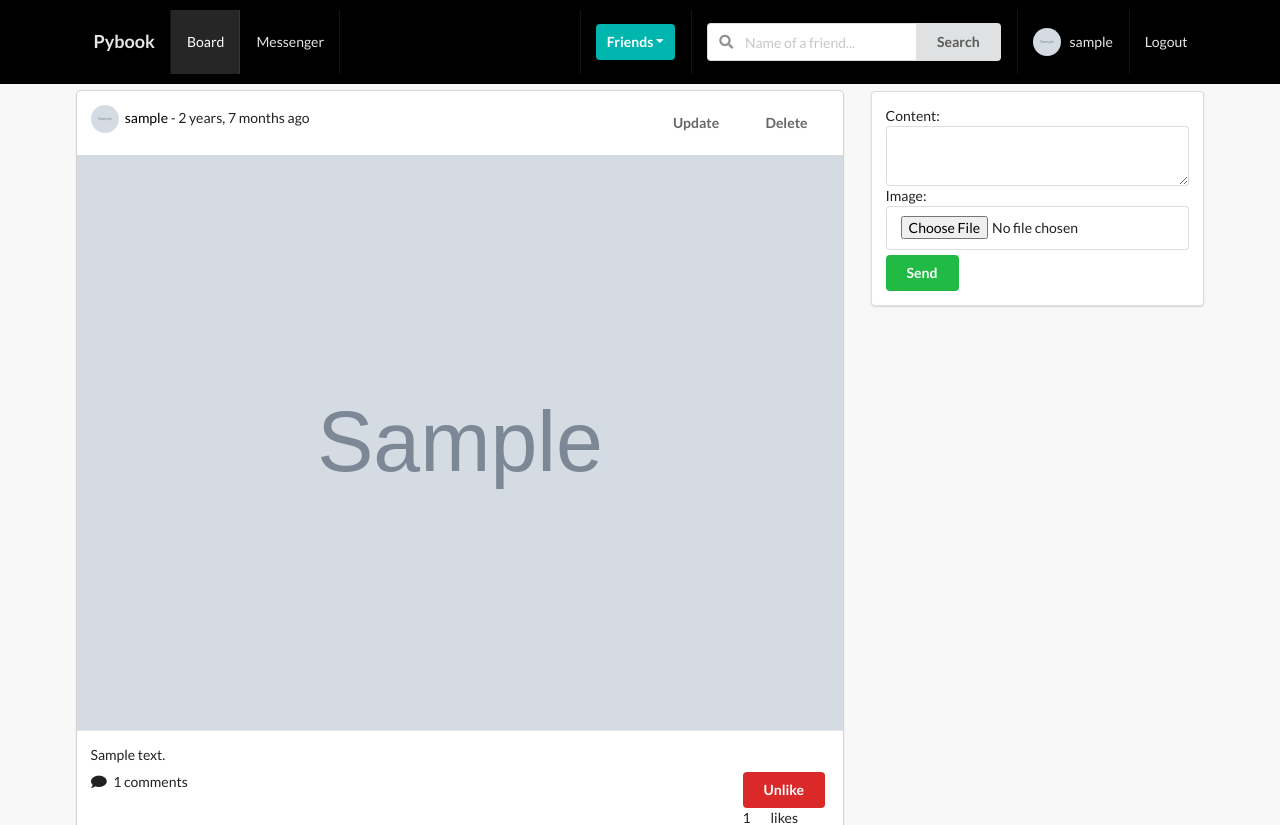
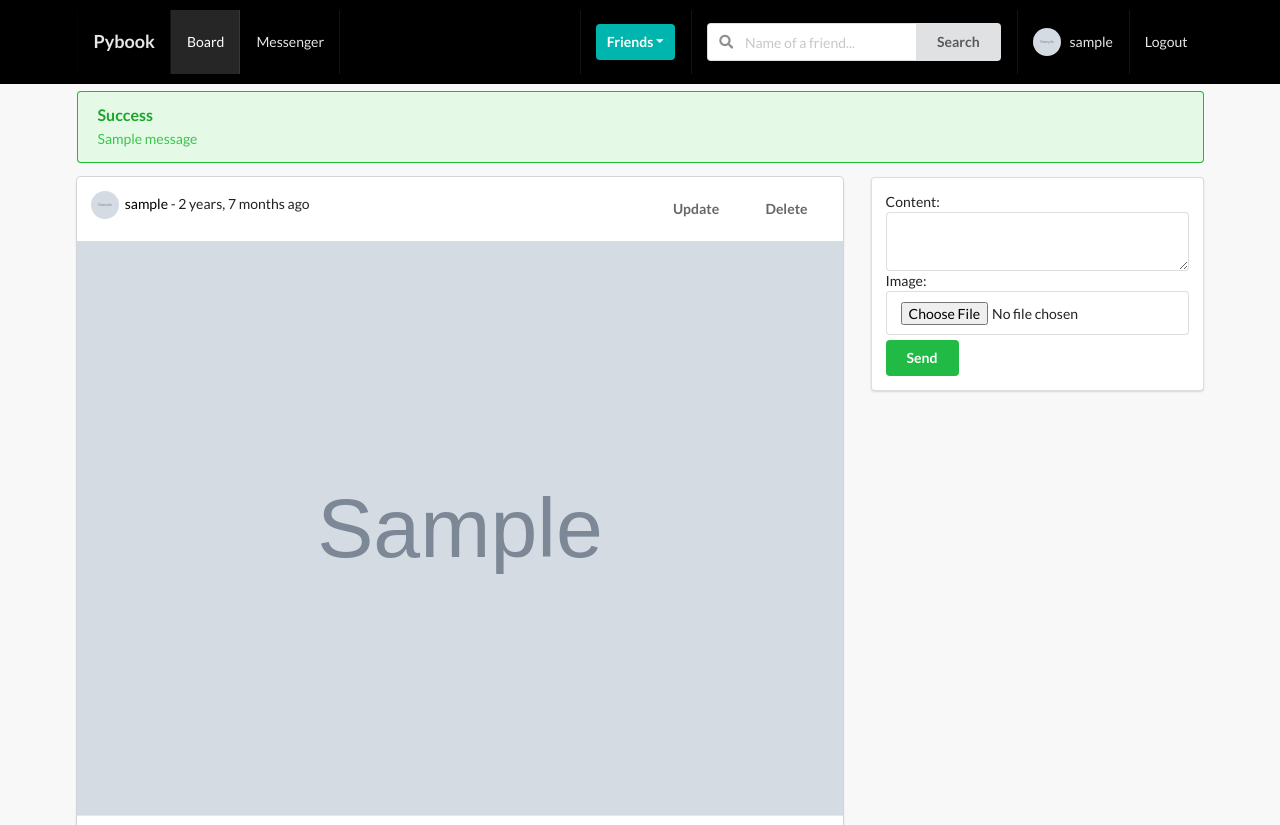
Before and after one commit to hatredholder/Social-Network, a Django app: page /posts/ in a window 1280 px wide. Shown: the top 825 px of the page. Run offline with Django 4.2, Linux system fonts and the light colour scheme; a user stored in the database is signed in; tables that the repository leaves empty hold one stand-in row (values such as "Sample post"); grey boxes marked "Sample" are stand-in pictures; one stand-in notice (Sample message) is shown; some libraries are stand-ins or nearby versions.

Commit message:
updated PostDeleteView, added flash messages

```diff
--- a/posts/templates/posts/main.html
+++ b/posts/templates/posts/main.html
@@ -5,8 +5,26 @@
 {% endblock title %}
 
 {% block content %}
+{% for message in messages %}
+    {% if message.tags == 'error' %}
+        <div class="ui red message">
+            <div class="header">
+                Error
+            </div>
+            <p>{{message}}</p>
+        </div>
+    {% else %}
+        <div class="ui green message">
+            <div class="header">
+                Success
+            </div>
+            <p>{{message}}</p>
+        </div>
+    {% endif %}
+{% endfor %}
 <div class="ui grid">
     <div class="eleven wide column">
+
         {% for obj in qs %}
         <div class="ui fluid card">
             <div class="content">
--- a/posts/views.py
+++ b/posts/views.py
@@ -1,16 +1,17 @@
 from django.contrib import messages
 from django.contrib.auth.decorators import login_required
 from django.contrib.auth.mixins import LoginRequiredMixin
-from django.shortcuts import render
+from django.shortcuts import render, redirect
 from django.urls import reverse_lazy
+from django.http import HttpResponseRedirect
 from django.views.generic import DeleteView, UpdateView
 from profiles.models import Profile
 from profiles.views_utils import get_request_user_profile, redirect_back
 
 from .forms import CommentModelForm, PostModelForm, PostUpdateModelForm
-from .models import Comment, Like, Post
+from .models import Comment, Post
 from .views_utils import (add_comment_if_submitted, add_post_if_submitted,
-                          get_post_id_and_post_obj, like_unlike_post)
+                          get_post_id_and_post_obj, like_unlike_post, get_post_by_pk)
 
 
 @login_required
@@ -56,16 +57,32 @@ def switch_like(request):
     return redirect_back(request)
 
 class PostDeleteView(LoginRequiredMixin, DeleteView):
+    """
+    Deletes a post by pk.
+    View url: /posts/<pk>/delete/
+    """
     model = Post
     template_name = 'posts/confirm_delete.html'
     success_url = reverse_lazy('posts:main-post-view')
 
     def get_object(self, *args, **kwargs):
-        pk = self.kwargs.get('pk')
-        obj = Post.objects.get(pk=pk)
-        if not obj.author.user == self.request.user:
-            messages.warning(self.request, 'You need to be the author of the post to be able to delete it')
-        return obj
+        post = get_post_by_pk(self.kwargs)
+        return post
+
+    def form_valid(self, *args, **kwargs):
+        success_url = self.get_success_url()
+        post = get_post_by_pk(self.kwargs)
+
+        # If post's author doesnt equal request's user
+        if post.author.user != self.request.user:
+            messages.add_message(self.request, messages.ERROR, 'You aren\'t allowed to delete this post')
+            return HttpResponseRedirect(success_url)
+
+        # Executes only if post's author user
+        # and request's user are the same
+        self.object.delete()
+        messages.add_message(self.request, messages.SUCCESS, 'Post deleted successfully!')
+        return HttpResponseRedirect(success_url)
 
 class CommentDeleteView(LoginRequiredMixin, DeleteView):
     model = Comment
--- a/posts/views_utils.py
+++ b/posts/views_utils.py
@@ -56,3 +56,8 @@ def like_unlike_post(profile, post_id, post_obj):
     else:
         like.save()
         post_obj.save()
+
+def get_post_by_pk(self_kwargs):
+    pk = self_kwargs.get('pk')
+    post = Post.objects.get(pk=pk)
+    return post
```
